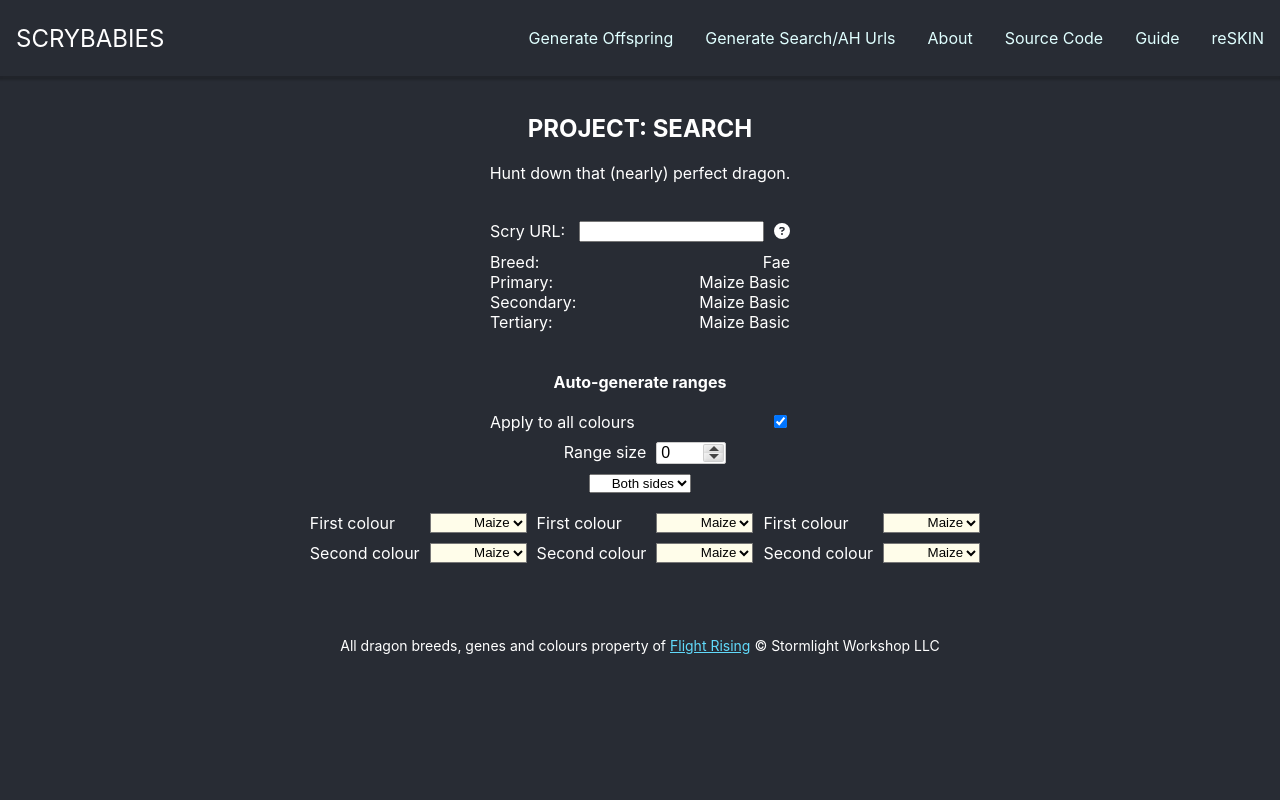
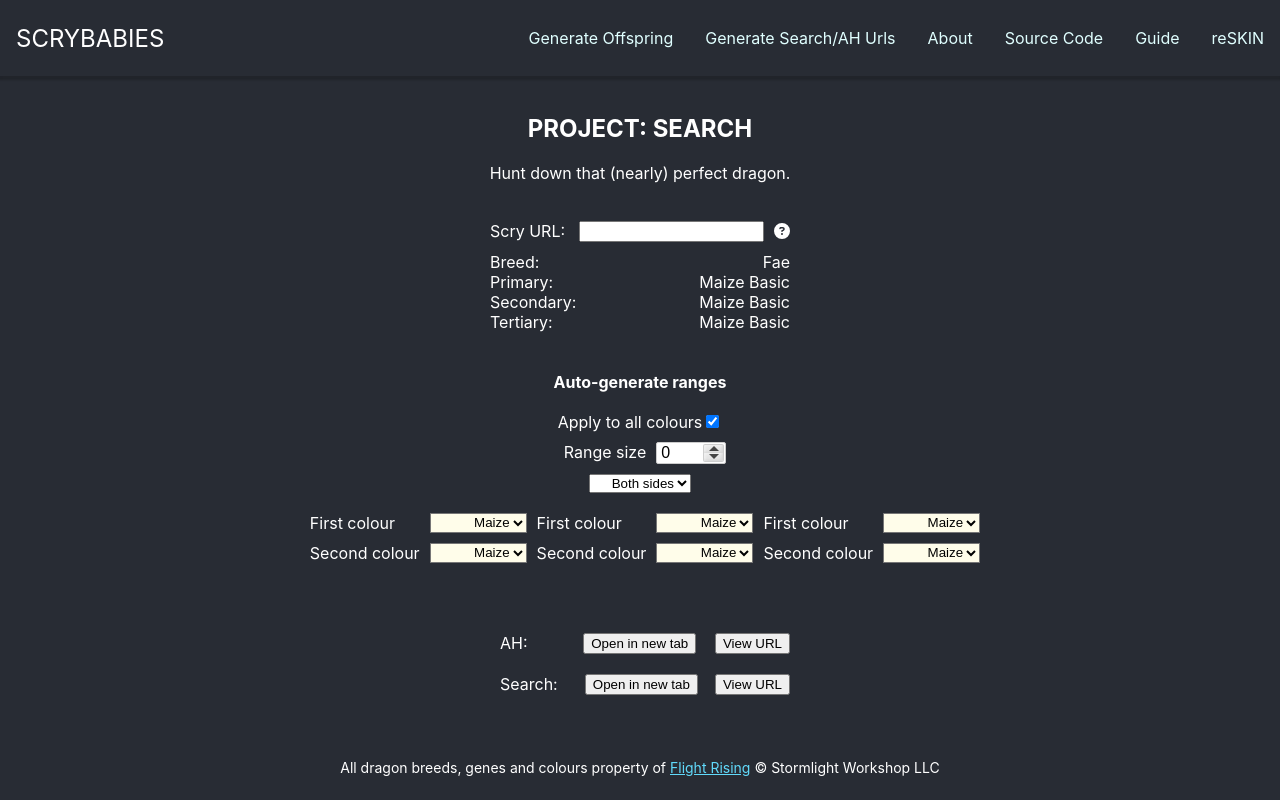
Before and after one commit to VendrusSci/Scrybabies, a React (Create React App) app in the folder frontend/: page /search in a window 1280 px wide. Built offline with nearby package versions, Linux system fonts and the light colour scheme.

Commit message:
Add search url generation

```diff
--- a/frontend/src/CSS/SearchUrl.css
+++ b/frontend/src/CSS/SearchUrl.css
@@ -32,7 +32,13 @@
 .SearchUrl-rangeConfigArea{
     display: flex;
     flex-direction: row;
-    justify-content: space-evenly;
+    justify-content: space-between;
     padding-top: 10px;
     padding-bottom: 10px;
 }
+
+.SearchUrl-searchArea{
+    display: flex;
+    flex-direction: column;
+    min-width: 300px;
+}
--- a/frontend/src/SearchUrlGenerator/SearchUrlGenerator.js
+++ b/frontend/src/SearchUrlGenerator/SearchUrlGenerator.js
@@ -5,6 +5,7 @@ import { RangeConfig } from './RangeConfig';
 
 import '../CSS/ScryInfo.css';
 import '../CSS/SearchUrl.css';
+import { SearchUrls } from './SearchUrls';
 
 export function SearchUrlGenerator(){
 
@@ -107,7 +108,7 @@ export function SearchUrlGenerator(){
             <div className="Scry-body">
                 <label className='SearchUrl-heading'><b>Auto-generate ranges</b></label>
 
-                <div className='Scry-gene'>
+                <div className='SearchUrl-labelInput'>
                     <label className='Scry-label'>Apply to all colours</label>
                     <input type='checkbox' checked={rangeAllColours} onChange={(e) => setRangeAllColours(e.target.checked)}/>
                 </div>
@@ -125,6 +126,11 @@ export function SearchUrlGenerator(){
                     <RangeViewer firstColour={secFirstColour} secondColour={secSecondColour} setFirst={setSecFirstColour} setSecond={setSecSecondColour}/>
                     <RangeViewer firstColour={tertFirstColour} secondColour={tertSecondColour} setFirst={setTertFirstColour} setSecond={setTertSecondColour}/>
                 </div>
+                <br/>
+                <br/>
+                <SearchUrls primFirstColour={primFirstColour} primSecondColour={primSecondColour}
+                            secFirstColour={secFirstColour} secSecondColour={secSecondColour}
+                            tertFirstColour={tertFirstColour} tertSecondColour={tertSecondColour}/>
             </div>
         </div>
     );
--- /dev/null
+++ b/frontend/src/SearchUrlGenerator/SearchUrls.js
@@ -0,0 +1,47 @@
+import { useEffect, useState } from "react";
+
+export function SearchUrls(props){
+
+    const [searchUrl, setSearchUrl] = useState("");
+    const [ahUrl, setAhUrl] = useState("");
+    const ahBuyUrl = 'https://www1.flightrising.com/auction-house/buy/realm/dragons?';
+    const searchBuyUrlStart = 'https://www1.flightrising.com/search/dragons?page=1&sort=id_asc&exalted=0&progen=0&breed=&bodygene=&winggene=&tertgene=&gender=&';
+    const searchBuyUrlEnd = '&rtb=&sort=id_desc';
+
+    useEffect(()=>{
+
+        setAhUrl(   ahBuyUrl
+                    + `d_body_range=${props.primFirstColour}-${props.primSecondColour}`
+                    + `&d_wings_range=${props.secFirstColour}-${props.secSecondColour}`
+                    + `&d_tert_range=${props.tertFirstColour}-${props.tertSecondColour}&collapse=1`);
+
+        setSearchUrl(   searchBuyUrlStart
+                        + `body_range=${props.primFirstColour}-${props.primSecondColour}`
+                        + `&wings_range=${props.secFirstColour}-${props.secSecondColour}`
+                        + `&tert_range=${props.tertFirstColour}-${props.tertSecondColour}`
+                        + searchBuyUrlEnd);
+    },[props]);
+
+    function openAhUrl(){
+        window.open(ahUrl, "_blank");
+    }
+
+    function openSearchUrl(){
+        window.open(searchUrl, "_blank");
+    }
+
+    return (
+        <div className="SearchUrl-searchArea">
+            <div className="SearchUrl-rangeConfigArea">
+                <label className="SearchUrl-label">AH:      </label>
+                <button onClick={openAhUrl}>Open in new tab</button>
+                <button>View URL</button>
+            </div>
+            <div className="SearchUrl-rangeConfigArea">
+                <label className="SearchUrl-label">Search:</label>
+                <button onClick={openSearchUrl}>Open in new tab</button>
+                <button>View URL</button>
+            </div>
+        </div>
+    );
+}
```
